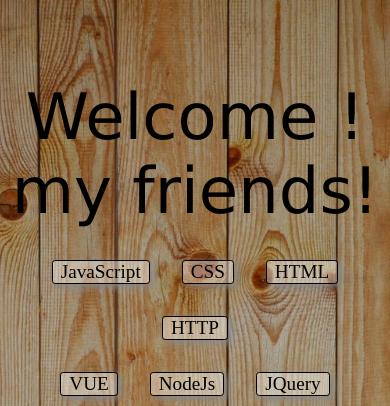
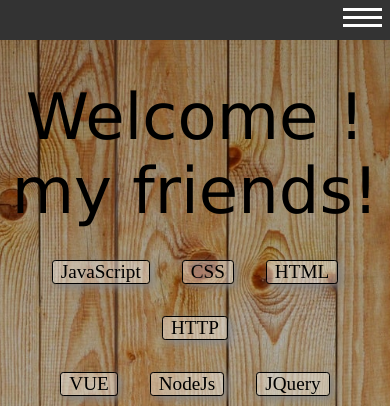
Before and after one commit to BUPTlhuanyu/personalHomePage, a plain HTML site: page src/index.html in a window 390 px wide. Shown: the top 406 px of the page. Drawn offline with Linux system fonts and the light colour scheme.

Commit message:
移动端

```diff
--- a/src/css/common.css
+++ b/src/css/common.css
@@ -84,22 +84,87 @@
 /*定义滚动条高宽及背景 高宽分别对应横竖滚动条的尺寸*/
 ::-webkit-scrollbar
 {
-    width: 10px;
+    width: 0.5rem;
     background-color: #F5F5F5;
 }
 
 /*定义滚动条轨道 内阴影+圆角*/
 ::-webkit-scrollbar-track
 {
-    -webkit-box-shadow: inset 0 0 6px rgba(0,0,0,0.3);
-    border-radius: 10px;
+    -webkit-box-shadow: inset 0 0 0.4rem rgba(0,0,0,0.3);
+    border-radius: 0.5rem;
     background-color: #F5F5F5;
 }
 
 /*定义滑块 内阴影+圆角*/
 ::-webkit-scrollbar-thumb
 {
-    border-radius: 10px;
-    -webkit-box-shadow: inset 0 0 6px rgba(0,0,0,.3);
+    border-radius: 0.5rem;
+    -webkit-box-shadow: inset 0 0 0.4rem rgba(0,0,0,.3);
     background-color: #bdb6b6;
 }
+
+.head-active{
+    font-size:1rem;
+    z-index:96;
+    position:fixed;
+    width:100%;
+    height:2.5rem;
+    top:0;
+    right:0;
+    background-color: #333333;
+    display:none;
+}
+.head-active .nav-bar{
+    position:relative;
+    top:1rem;
+    left:88%;
+    background-color: #fff;
+    width:10%;
+    height: 0.2rem;
+    display:block;
+}
+.head-active .nav-bar:before,.head-active .nav-bar:after{
+    content:' ';
+    display:block;
+    background-color: #fff;
+    width:100%;
+    height:100%;
+    position: absolute;
+}
+.head-active .nav-bar:before{
+    margin-top:-0.5rem;
+}
+.head-active .nav-bar:after{
+    margin-top:0.5rem;
+}
+.head-active ul{
+    display:none;
+}
+.head-active li{
+    text-align: center;
+}
+.head-active li a{
+    text-decoration: none;
+    color:#fff;
+}
+.head-active .search-box{
+    background-color: #d3d5d8;
+}
+.nav-active{
+    padding:0.4rem 0;
+    background: rgba(0,0,0,0.6);
+}
+.nav-active li{
+    margin-bottom: 0.3rem;
+}
+.nav-bar-active{
+    width:100%;
+    height: 100%;
+}
+
+@media screen and (max-width:940px){
+    .head-active{
+        display:block;
+    }
+}
--- a/src/index.html
+++ b/src/index.html
@@ -19,6 +19,19 @@
             <li><form><input class="search-box" type="text" /></form></li>
         </ul>
     </header>
+    <div class="head-active">
+        <div class="nav-bar-active">
+            <span class="nav-bar"></span>
+        </div>
+        <ul class="nav-active">
+            <li><a href="javascript:">网站首页</a></li>
+            <li><a href="javascript:">WEB圈</a>
+            <li><a href="javascript:">学术圈</a></li>
+            <li><a href="pages/life.html">生活</a></li>
+            <li><a href="javascript:">留言</a></li>
+            <li><form><input class="search-box" type="text" /></form></li>
+        </ul>
+    </div>
     <section class="content clearfix col-same">
         <aside class="primary">
             <p class="content-title">Welcome ! my friends!</p>
--- a/src/js/index.js
+++ b/src/js/index.js
@@ -1,5 +1,13 @@
 window.onload=function(){
     (function(){
+        /*弹框*/
+        var navBarActive=document.getElementsByClassName('nav-bar-active')[0];
+        var navActive=document.getElementsByClassName('nav-active')[0];
+        navBarActive.onclick = function ()
+        {
+            var style = navActive.style;
+            style.display = style.display == "block" ? "none" : "block";
+        };
         /*获取音乐资源*/
         var audio=document.getElementsByTagName('audio')[0];
         var playControl=document.getElementsByClassName('stop-control')[0];
```
